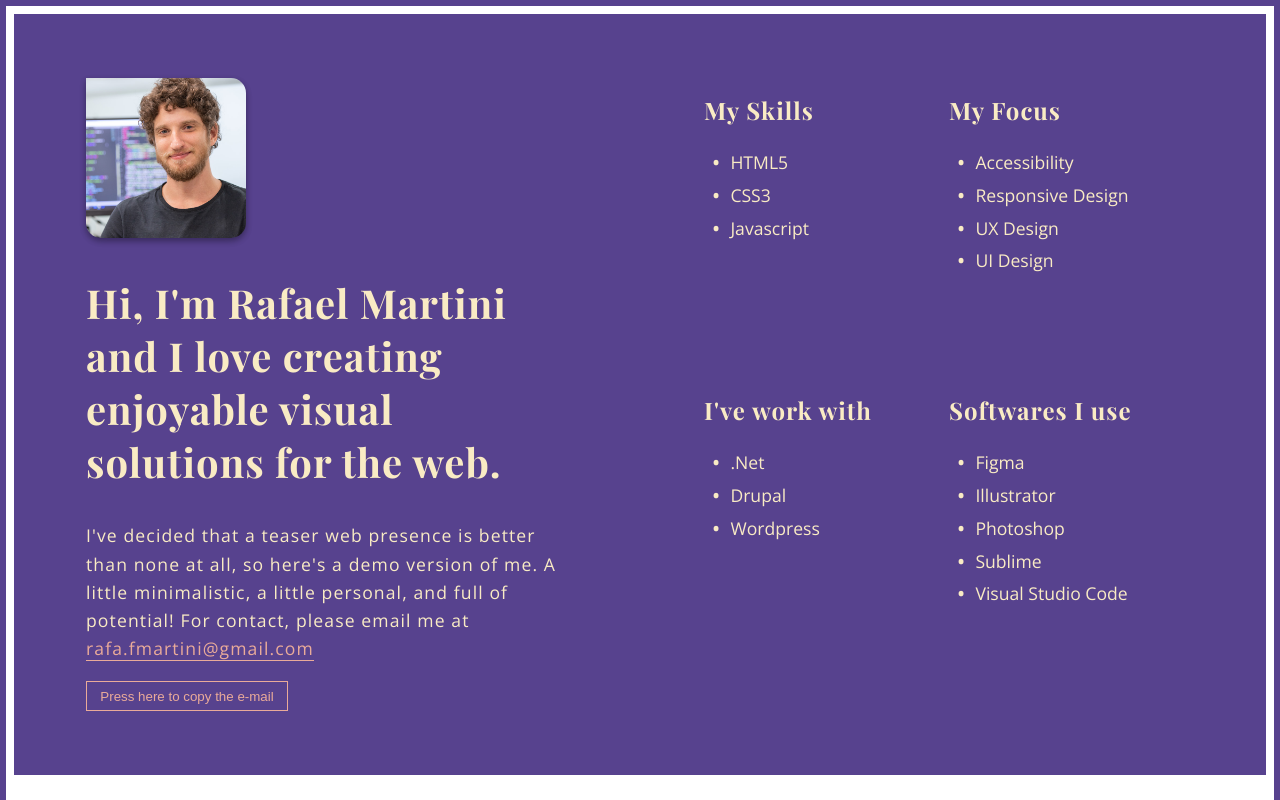
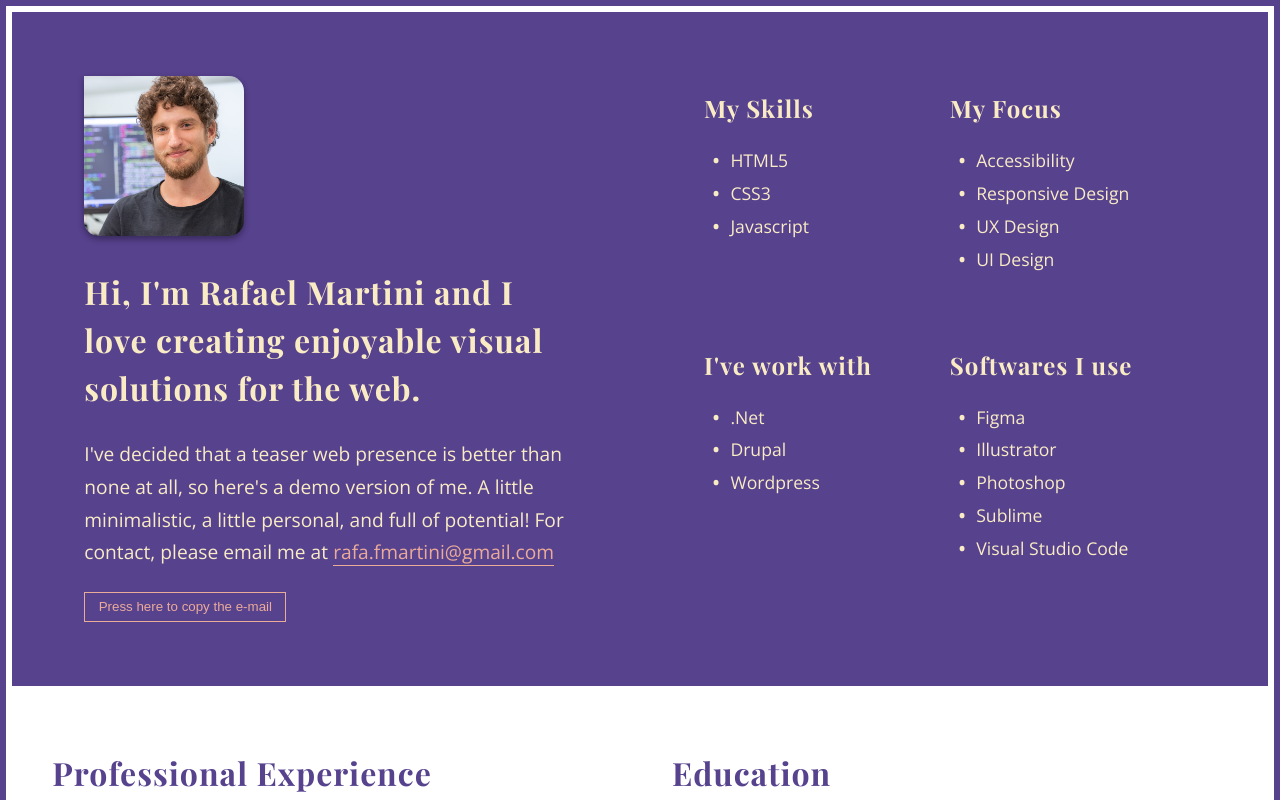
Before and after one commit to rafffoz/rafael-martini, a plain HTML site: page index.html in a window 1280 px wide. Shown: the top 800 px of the page. Drawn offline with nearby package versions, Linux system fonts and the light colour scheme; a web font is replaced by a local one.

Commit message:
CSS Update
- Improving body style

```diff
--- a/resources/css/styles.css
+++ b/resources/css/styles.css
@@ -4,11 +4,13 @@
 	--clr-links: #eaab99;
 	--clr-dark: #333333;
 	--clr-white: #ffffff;
-	border: 6px solid var(--clr-main)
 }
 
 body {
 	font-family: 'Open Sans', sans-serif;
+	margin: 0;
+	text-rendering: optimizeSpeed;
+	border: 6px solid var(--clr-main)
 }
 
 h1,
@@ -19,12 +21,17 @@ h4 {
 	letter-spacing: 1px;
 }
 
+h1 {
+	line-height: 1.5;
+}
+
 ul {
 	list-style: none;
 	padding-left: 0;
 }
 
 .rfm__layout-grid {
+	margin: .5%;
 	padding-block: 2rem;
 	gap: 4em;
 }
@@ -50,10 +57,9 @@ ul {
 }
 
 .rfm__bio-text>p {
-	line-height: 1.6;
+	line-height: 1.7;
 	font-weight: 300;
-	font-size: 1.1em;
-	letter-spacing: 1.1px
+	font-size: 1.2rem;
 }
 
 .rfm__bio-mail {
@@ -91,8 +97,10 @@ ul {
 
 .rfm__social-list {
 	display: flex;
+	justify-content: center;
 	list-style: none;
 	padding: 0;
+	margin-bottom: 2em;
 }
 
 .rfm__social-list li {
@@ -149,6 +157,15 @@ ul {
 	margin-bottom: 2em;
 }
 
+/* Footer */
+
+.rfm__footer {
+	background-color: var(--clr-main);
+	padding-block: 1em;
+	color: var(--clr-secodary);
+	text-align: center;
+}
+
 @media only screen and (min-width: 600px) {
 
 	.rfm__mail-message {
@@ -170,7 +187,6 @@ ul {
 
 	.rfm__width {
 		max-width: 1200px;
-		margin: 0 auto;
 	}
 
 	.rfm__header>section {
@@ -180,7 +196,7 @@ ul {
 }
 
 	h1 {
-		font-size: 2.5em;
+		font-size: 2em;
 	}
 
 	h2 {
@@ -236,10 +252,6 @@ ul {
 		text-align: center;
 	}
 
-	.rfm__social-list {
-		justify-content: center;
-	}
-
 }
 
 @media only screen and (max-width: 560px) {
```
